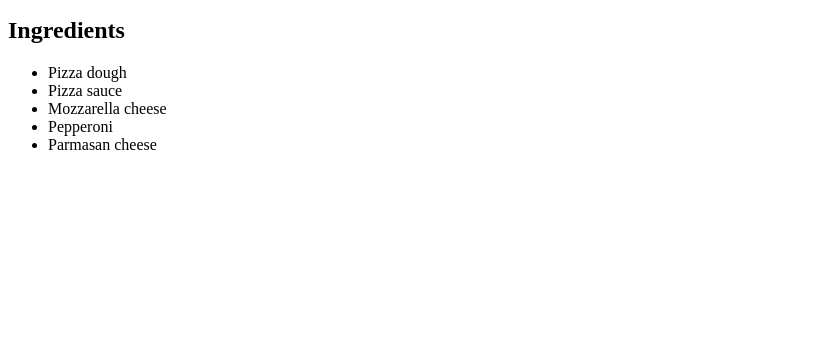
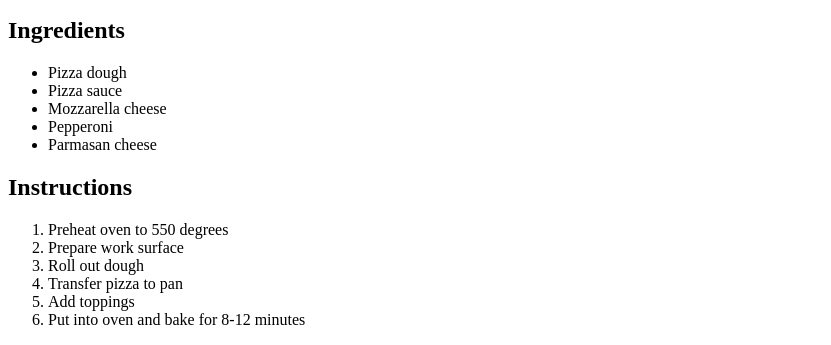
Before and after one commit to QuinainAngel/odin-recipes, a plain HTML site: page recipes/pizza.html in a window 1280 px wide. Shown: the part 471-816 px from the top of the page, without its empty margins (0-831 px from the left). Drawn offline with Linux system fonts and the light colour scheme.

Commit message:
Added Instuction list

```diff
--- a/recipes/pizza.html
+++ b/recipes/pizza.html
@@ -17,5 +17,14 @@
         <li>Pepperoni</li>
         <li>Parmasan cheese</li>
     </ul>
+    <h2>Instructions</h2>
+    <ol>
+        <li>Preheat oven to 550 degrees</li>
+        <li>Prepare work surface</li>
+        <li>Roll out dough</li>
+        <li>Transfer pizza to pan</li>
+        <li>Add toppings</li>
+        <li>Put into oven and bake for 8-12 minutes</li>
+    </ol>
 </body>
 </html>
```
